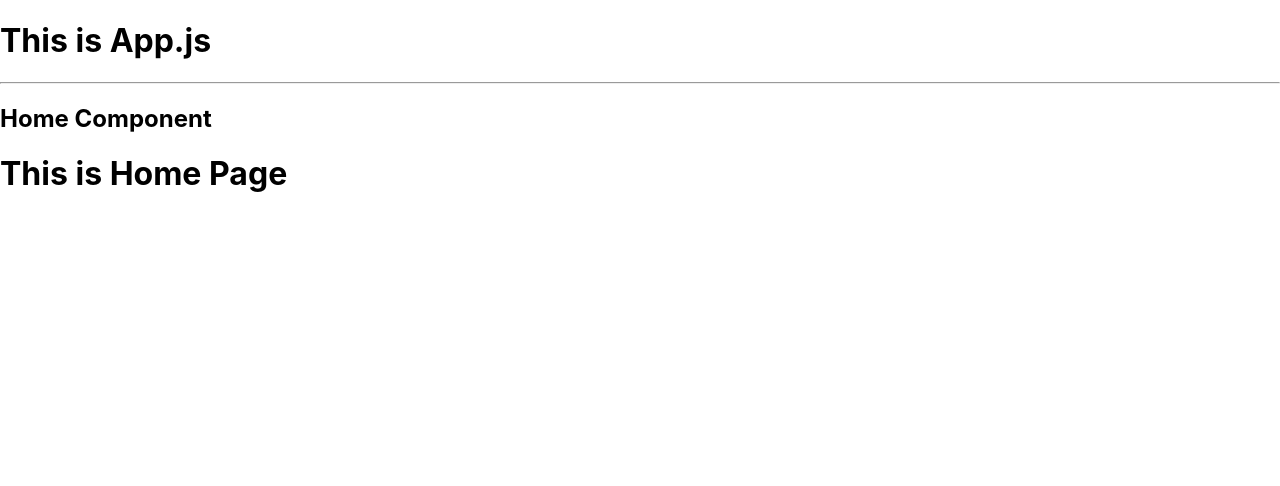
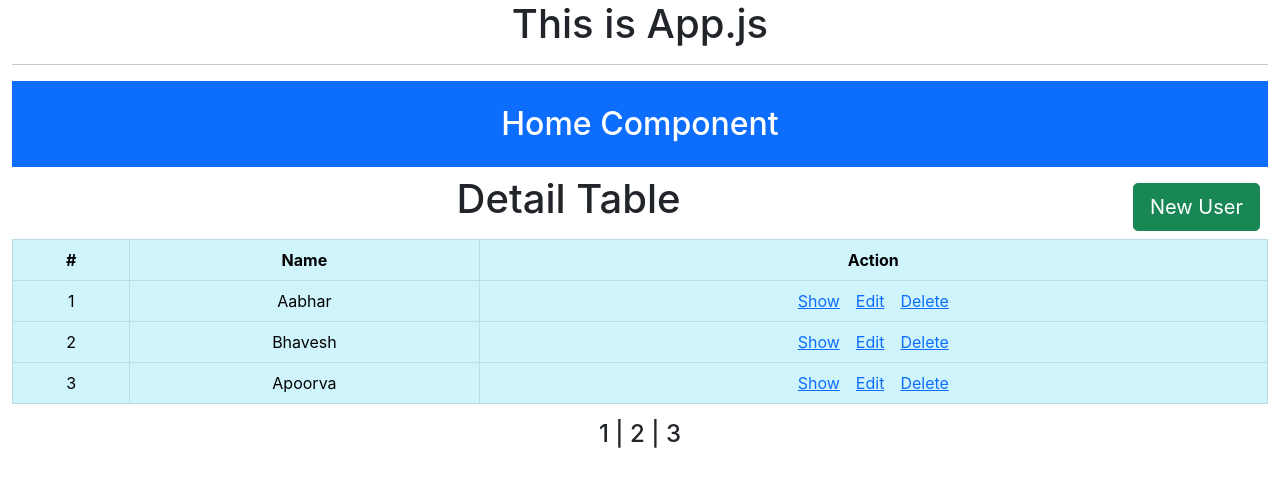
Before and after one commit to aabharbhatt99/rvjinfotech-Intern-Assignment, a React (Create React App) app: page / in a window 1280 px wide. Shown: the top 486 px of the page. Built offline with nearby package versions, Linux system fonts and the light colour scheme.

Commit message:
detailTable

```diff
--- a/public/index.html
+++ b/public/index.html
@@ -24,6 +24,13 @@
       work correctly both with client-side routing and a non-root public URL.
       Learn how to configure a non-root public URL by running `npm run build`.
     -->
+
+    <!--Importing Bootstrap-->
+    <!--CSS-->
+    <link href="https://cdn.jsdelivr.net/npm/bootstrap@5.0.2/dist/css/bootstrap.min.css" rel="stylesheet" integrity="sha384-EVSTQN3/azprG1Anm3QDgpJLIm9Nao0Yz1ztcQTwFspd3yD65VohhpuuCOmLASjC" crossorigin="anonymous">
+    <!--JS-->
+
+
     <title>React App</title>
   </head>
   <body>
@@ -39,5 +46,18 @@
       To begin the development, run `npm start` or `yarn start`.
       To create a production bundle, use `npm run build` or `yarn build`.
     -->
+
+    <!--Bootstrap JS-->
+    <!-- <script src="https://cdn.jsdelivr.net/npm/bootstrap@5.0.2/dist/js/bootstrap.bundle.min.js" integrity="sha384-MrcW6ZMFYlzcLA8Nl+NtUVF0sA7MsXsP1UyJoMp4YLEuNSfAP+JcXn/tWtIaxVXM" crossorigin="anonymous"></script> -->
+    <script src=
+"https://ajax.googleapis.com/ajax/libs/jquery/3.3.1/jquery.min.js">
+  </script>
+    <script src=
+"https://cdnjs.cloudflare.com/ajax/libs/popper.js/1.14.7/umd/popper.min.js">
+    </script>
+    <script src=
+"https://maxcdn.bootstrapcdn.com/bootstrap/4.3.1/js/bootstrap.min.js">
+    </script>
+
   </body>
 </html>
--- a/src/App.js
+++ b/src/App.js
@@ -4,10 +4,10 @@ import Home from './Pages/Home';
 
 function App() {
   return (
-    <div>
-      <h1>This is App.js</h1>
+    <div className="container-fluid">
+      <h1 className="text-center">This is App.js</h1>
       <hr />
-      <h2>Home Component</h2>
+      <h2 className="text-center text-white bg-primary p-4">Home Component</h2>
       <Home/>
 
     </div>
--- /dev/null
+++ b/src/Components/DetailTable.js
@@ -0,0 +1,58 @@
+import React, {useState} from 'react'
+
+export default function DetailTable() {
+    const [users, setUsers] = useState([
+        {
+        colNo: 1,
+        userName: 'Aabhar',
+        email:'aabhar@gmail.com',
+        gender: 'M',
+        },
+        {
+            colNo: 2,
+            userName: 'Bhavesh',
+            email:'bhavesh@gmail.com',
+            gender: 'M',
+        },
+        {
+            colNo: 3,
+            userName: 'Apoorva',
+            email:'apoorva@gmail.com',
+            gender: 'F',
+        },
+    ])
+
+    const createNewUser = (newUser) => {
+        setUsers([...users, newUser]);
+    }
+
+    return (
+        <div className="text-center">
+            <h1 className="text-center">Detail Table</h1>
+            <table className="container-fluid table table-info table-hover table-bordered table-fixed">
+                <thead className="thead-light">
+                    <tr>
+                        <th scope="col" >#</th>
+                        <th scope="col" >Name</th>
+                        <th scope="col" >Action</th>
+                    </tr>
+                </thead>
+                <tbody>
+                    {users.map( user => {
+                        return(
+                            <tr>
+                                <td>{user.colNo}</td>
+                                <td>{user.userName}</td>
+                                <td>
+                                    <a href="/" className="m-2">Show</a>
+                                    <a href="/" className="m-2">Edit</a>
+                                    <a href="/" className="m-2">Delete</a>
+                                </td>
+                            </tr>
+                        )
+                    } )}
+                </tbody>
+            </table>
+        </div>
+    )
+}
--- /dev/null
+++ b/src/Components/Pager.js
@@ -0,0 +1,9 @@
+import React from 'react'
+
+export default function Pager() {
+    return (
+        <div className="text-center">
+            <h4>1 | 2 | 3</h4>
+        </div>
+    )
+}
--- a/src/Pages/Home.js
+++ b/src/Pages/Home.js
@@ -1,10 +1,17 @@
 import React from 'react'
+import DetailTable from '../Components/DetailTable';
+import Pager from '../Components/Pager';
+
 
 class Home extends React.Component{
     render(){
         return(
             <div>
-                <h1>This is Home Page</h1>
+                <div>
+                    <button className="btn btn-success btn-lg float-end m-2" type="submit">New User</button>
+                </div>
+                <DetailTable/>
+                <Pager/>
             </div>
         )
     }
```
